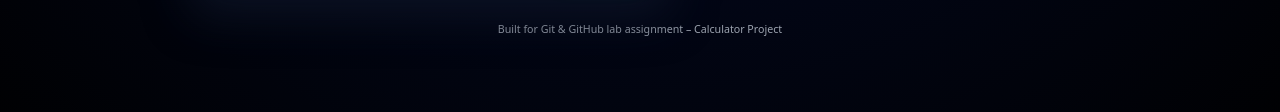
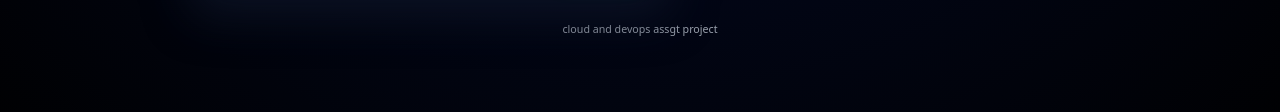
Before and after one commit to Dipesh0118/lab-assgt-cloud, a plain HTML site: page index.html in a window 1280 px wide. Shown: the part 613-725 px from the top of the page. Drawn offline with Linux system fonts and the light colour scheme.

Commit message:
Updated footer text

```diff
--- a/index.html
+++ b/index.html
@@ -59,8 +59,7 @@
 
     <footer class="app-footer">
       <small>
-        Built for Git & GitHub lab assignment – Calculator Project
-      </small>
+cloud and devops assgt project      </small>
     </footer>
   </div>
 
```
